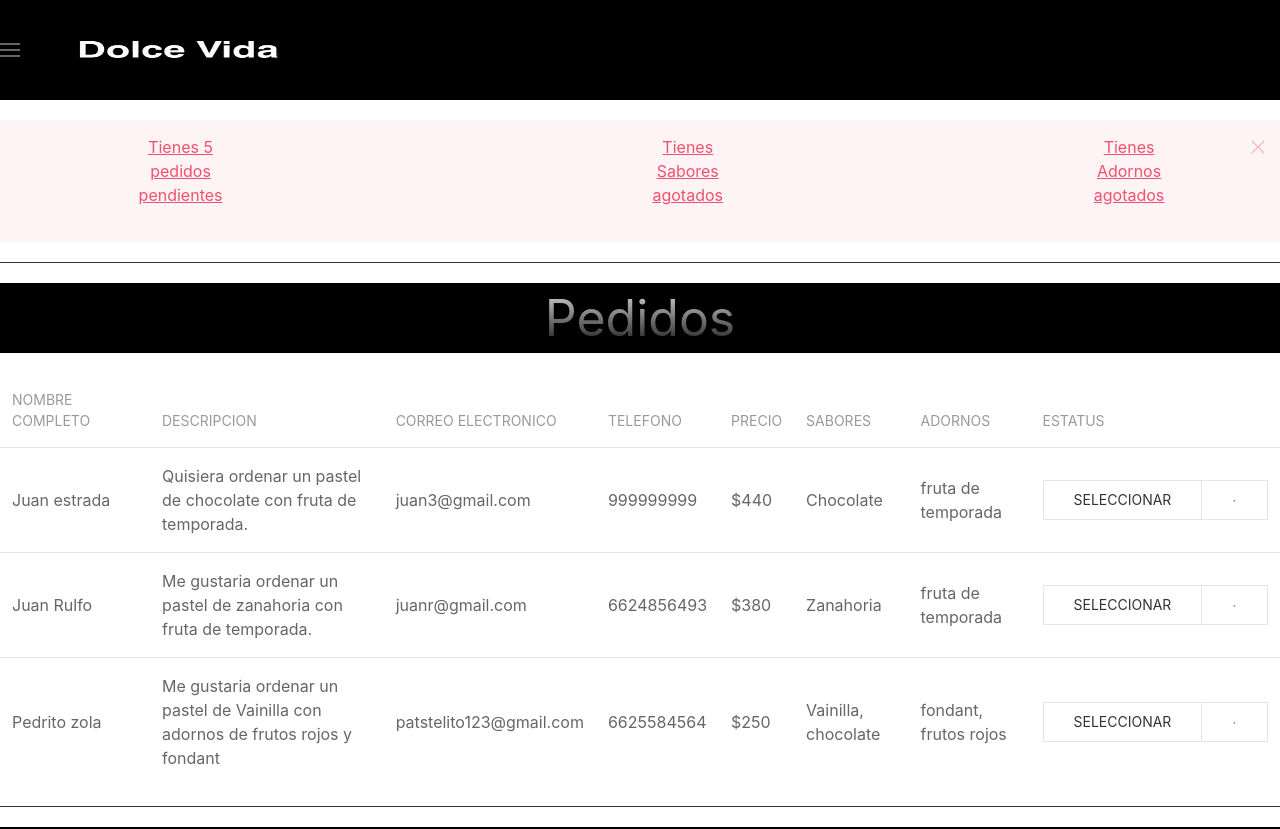
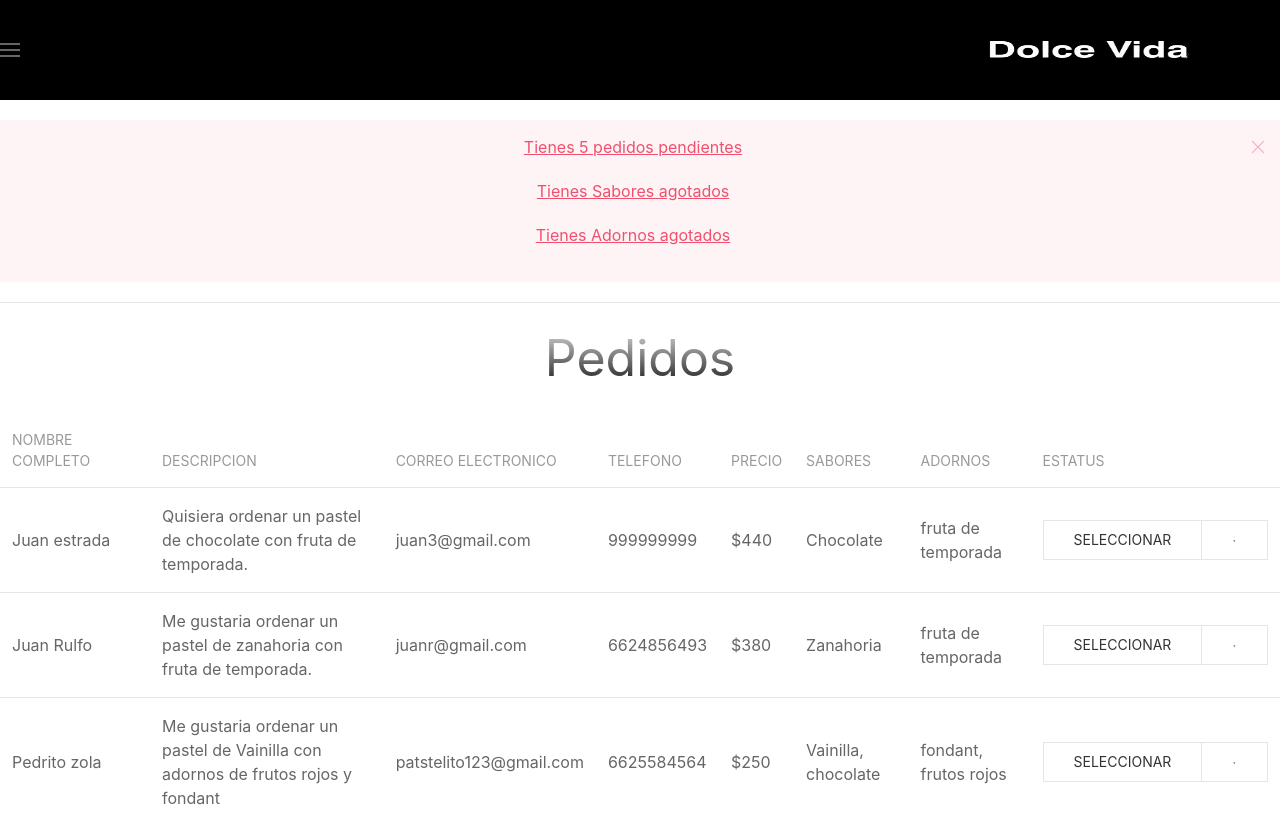
Before and after one commit to Alexisrdrgz/Alexisrdrgz.github.io, a plain HTML site: page dashboard.html in a window 1280 px wide. Shown: the top 829 px of the page. Drawn offline with nearby package versions, Linux system fonts and the light colour scheme.

Commit message:
codigo completo

```diff
--- a/css/index.css
+++ b/css/index.css
@@ -70,28 +70,3 @@ li a:hover {
 li a{
   color: white;
 }
-.contenedor{
-  display: flex;
-}
-.alertaPedidos{
-  margin-left: 10%;
-  margin-right: 30px;
-}
-.alertaSabores{
-  margin-left: 400px;
-  margin-right: 30%;
-}
-.alertaAdornos{
-  margin-right: 30%;
-}
-.dashboard{
-  border: none; height: 1px; /* Set the hr color */ color: #333; /* old IE */ background-color: #333; /* Modern Browsers */
-
-}
-
-tr:hover {
-  background-color: #ceccca !important;
-}
-#pedidos{
-  background-color: black;
-}
--- a/dashboard.html
+++ b/dashboard.html
@@ -15,14 +15,19 @@
 
 
     <div class="uk-navbar-container " uk-navbar >
+
         <a href="#offcanvas-slide" class="uk-navbar-toggle" uk-toggle uk-navbar-toggle-icon href=""></a>
-        <div class="uk-navbar-left">
+        <div class="uk-navbar-right">
             <nav class="uk-navbar-container" uk-navbar> <!-- navbar-->
                 <a class="uk-navbar-item uk-logo" href="./dashboard.html"
               ><img
                 src="./imagenes/dsds.png"
                 style="height: 200px; width: 350px;margin-top: 50px;";
+
             /></a>
+
+
+
         </div>
     </div>
 
@@ -36,6 +41,8 @@
                 <li class="uk-nav-header"><a href="#sabores">Sabores</a></li>
                 <li class="uk-nav-divider"></li>
                 <li class="uk-nav-header"><a href="#adornos">Adornos</a></li>
+                <li class="uk-nav-divider"></li>
+                 <li class="uk-nav-header"><a href="./index.html">Salir</a></li>
 
             </ul>
 
```
Also changed, not shown: index.html (+1 -1 lines).
